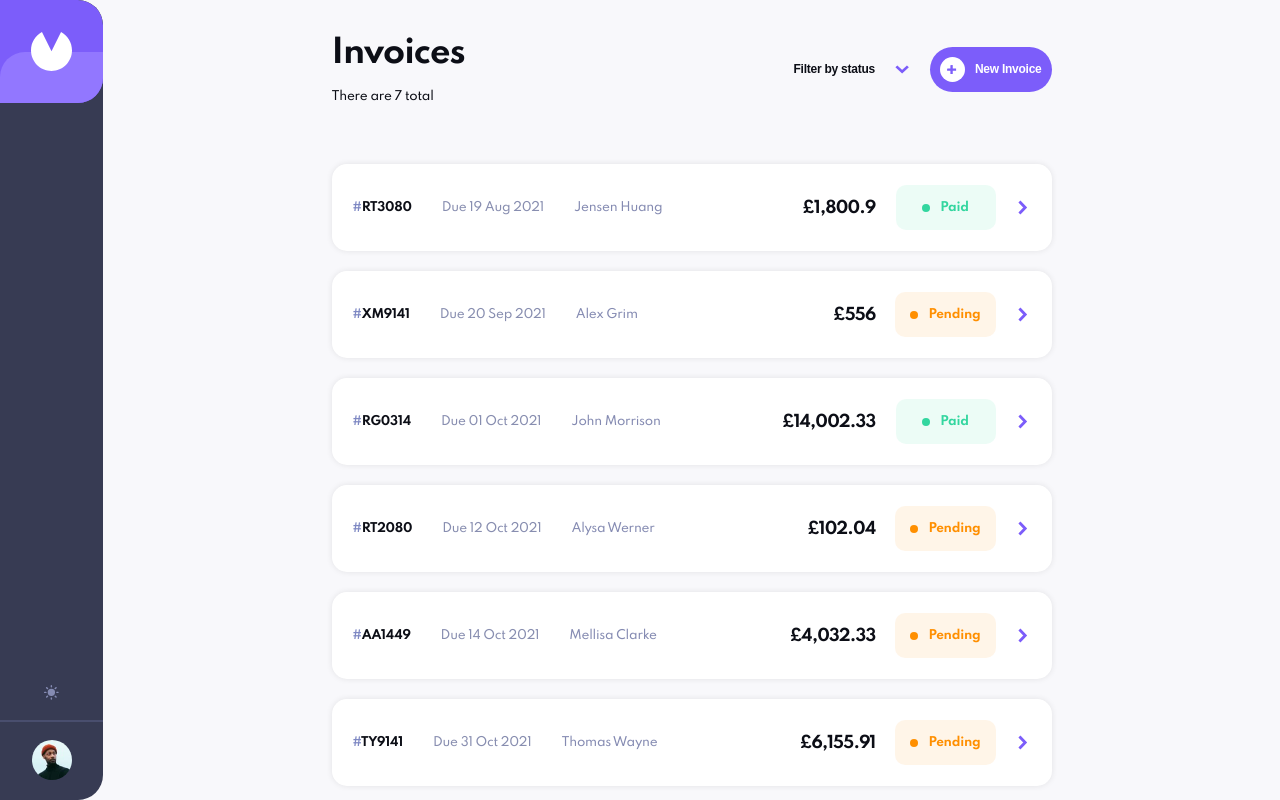
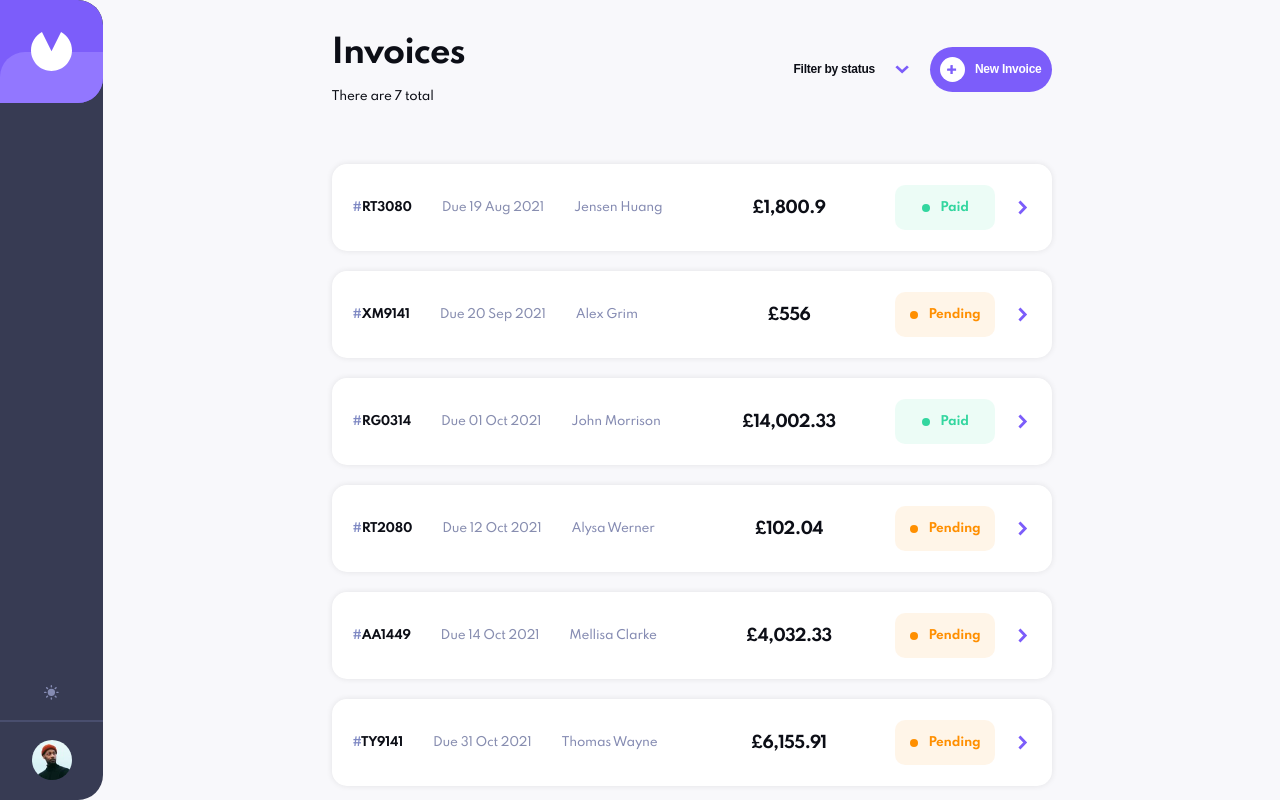
Before and after one commit to Mahamudu-Halic/Labs, a React (Vite) app in the folder invoice-app/: page / in a window 1280 px wide. Built offline with nearby package versions, Linux system fonts and the light colour scheme.

Commit message:
ui fixes

```diff
--- a/invoice-app/src/App.css
+++ b/invoice-app/src/App.css
@@ -3,7 +3,7 @@
     width: 100%;
     height: 100vh;
 
-    @media (width <= 768px) {
+    @media (width <= 800px) {
         flex-direction: column;
     }
 
--- a/invoice-app/src/components/sidebar/sidebar.styles.css
+++ b/invoice-app/src/components/sidebar/sidebar.styles.css
@@ -47,7 +47,7 @@
         }
     }
 
-    @media (width <= 768px) {
+    @media (width <= 800px) {
         flex-direction: row;
         width: 100%;
         height: 80px;
--- a/invoice-app/src/components/ui/card/invoiceCard/invoicecard.module.css
+++ b/invoice-app/src/components/ui/card/invoiceCard/invoicecard.module.css
@@ -7,8 +7,8 @@
         display: flex;
         justify-content: space-between;
         gap: 30px;
-        /*width: 100%;*/
         align-items: center;
+        flex: 1;
 
         .invoice__card-left__details {
             display: flex;
@@ -48,28 +48,31 @@
     }
 
     .invoice__card-right {
-        /*width: 100%;*/
         display: flex;
         gap: 20px;
         align-items: center;
-        justify-content: space-between;
+        justify-content: center;
+        flex: 1;
 
         .invoice__card-badge-wrapper {
             display: flex;
             gap: 20px;
             align-items: center;
+            margin-left: auto;
         }
 
         .invoice__card-total {
-            flex: 1;
+            /*flex: 1;*/
+            margin-left: auto;
             text-align: center;
         }
 
         @media (width <= 540px) {
             width: 100%;
-
+            justify-content: space-between;
             .invoice__card-total {
                 text-align: left;
+                margin-left: unset;
             }
 
             img {
```
